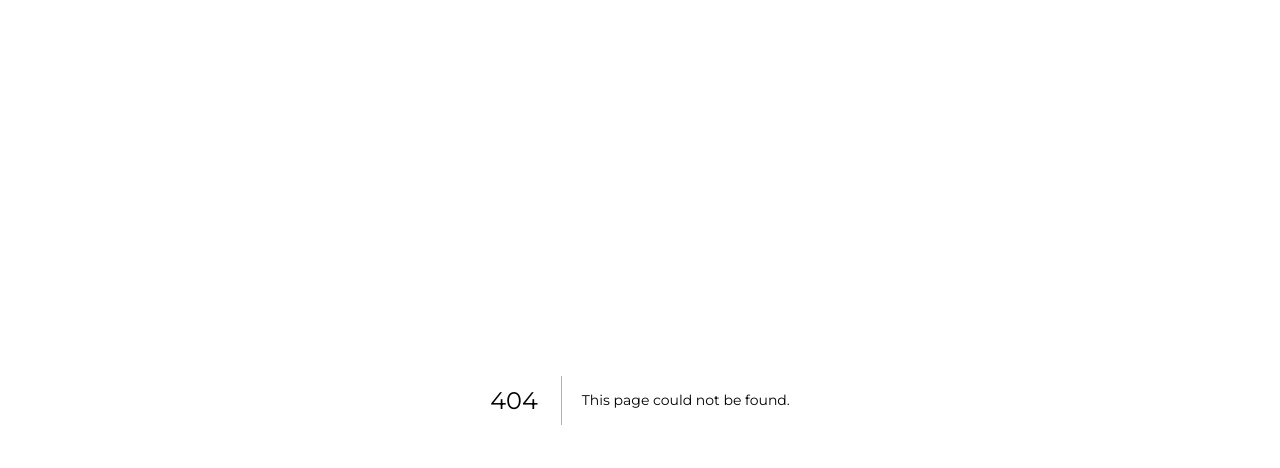
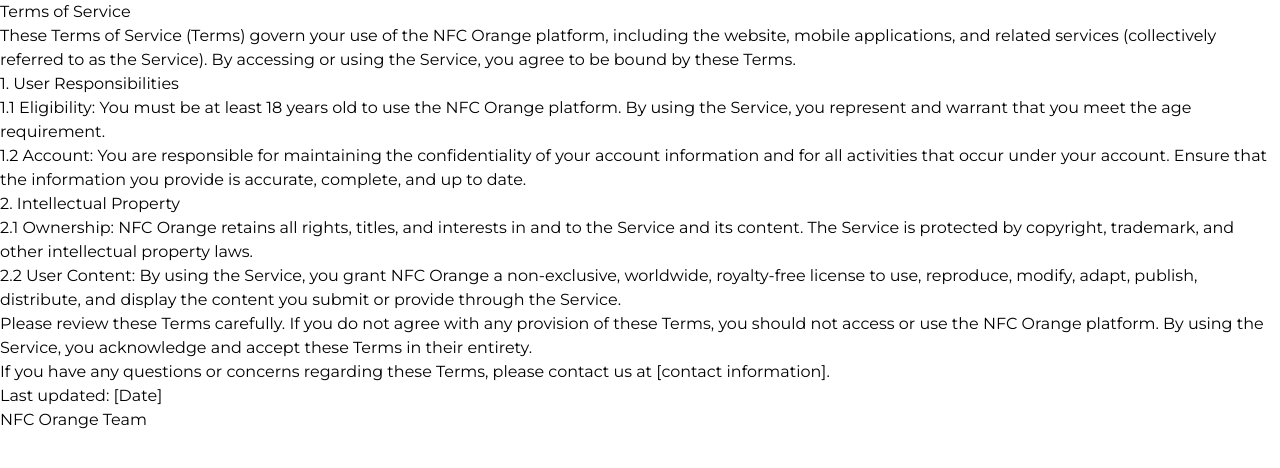
Before and after one commit to KhoiUna/nfc-orange, a Next.js app in the folder web/: page /terms-of-service in a window 1280 px wide. Before the commit this address had no page. Shown: the top 468 px of the page. Built offline with nearby package versions, Linux system fonts and the light colour scheme.

Commit message:
new file:   web/app/terms-of-service/page.tsx

```diff
--- /dev/null
+++ b/web/app/terms-of-service/page.tsx
@@ -0,0 +1,47 @@
+export default function TermsOfService() {
+    return (
+        <div>
+            <h1>Terms of Service</h1>
+            <p>
+                These Terms of Service ({"Terms"}) govern your use of the NFC Orange platform, including the website, mobile
+                applications, and related services (collectively referred to as the {"Service"}). By accessing or using the Service,
+                you agree to be bound by these Terms.
+            </p>
+
+            <h2>1. User Responsibilities</h2>
+            <p>
+                1.1 Eligibility: You must be at least 18 years old to use the NFC Orange platform. By using the Service, you
+                represent and warrant that you meet the age requirement.
+            </p>
+            <p>
+                1.2 Account: You are responsible for maintaining the confidentiality of your account information and for all
+                activities that occur under your account. Ensure that the information you provide is accurate, complete, and up to
+                date.
+            </p>
+
+            <h2>2. Intellectual Property</h2>
+            <p>
+                2.1 Ownership: NFC Orange retains all rights, titles, and interests in and to the Service and its content. The
+                Service is protected by copyright, trademark, and other intellectual property laws.
+            </p>
+            <p>
+                2.2 User Content: By using the Service, you grant NFC Orange a non-exclusive, worldwide, royalty-free license to
+                use, reproduce, modify, adapt, publish, distribute, and display the content you submit or provide through the
+                Service.
+            </p>
+
+            {/* Remaining sections... */}
+
+            <p>
+                Please review these Terms carefully. If you do not agree with any provision of these Terms, you should not access
+                or use the NFC Orange platform. By using the Service, you acknowledge and accept these Terms in their entirety.
+            </p>
+
+            <p>If you have any questions or concerns regarding these Terms, please contact us at [contact information].</p>
+
+            <p>Last updated: [Date]</p>
+
+            <p>NFC Orange Team</p>
+        </div>
+    );
+};
```
